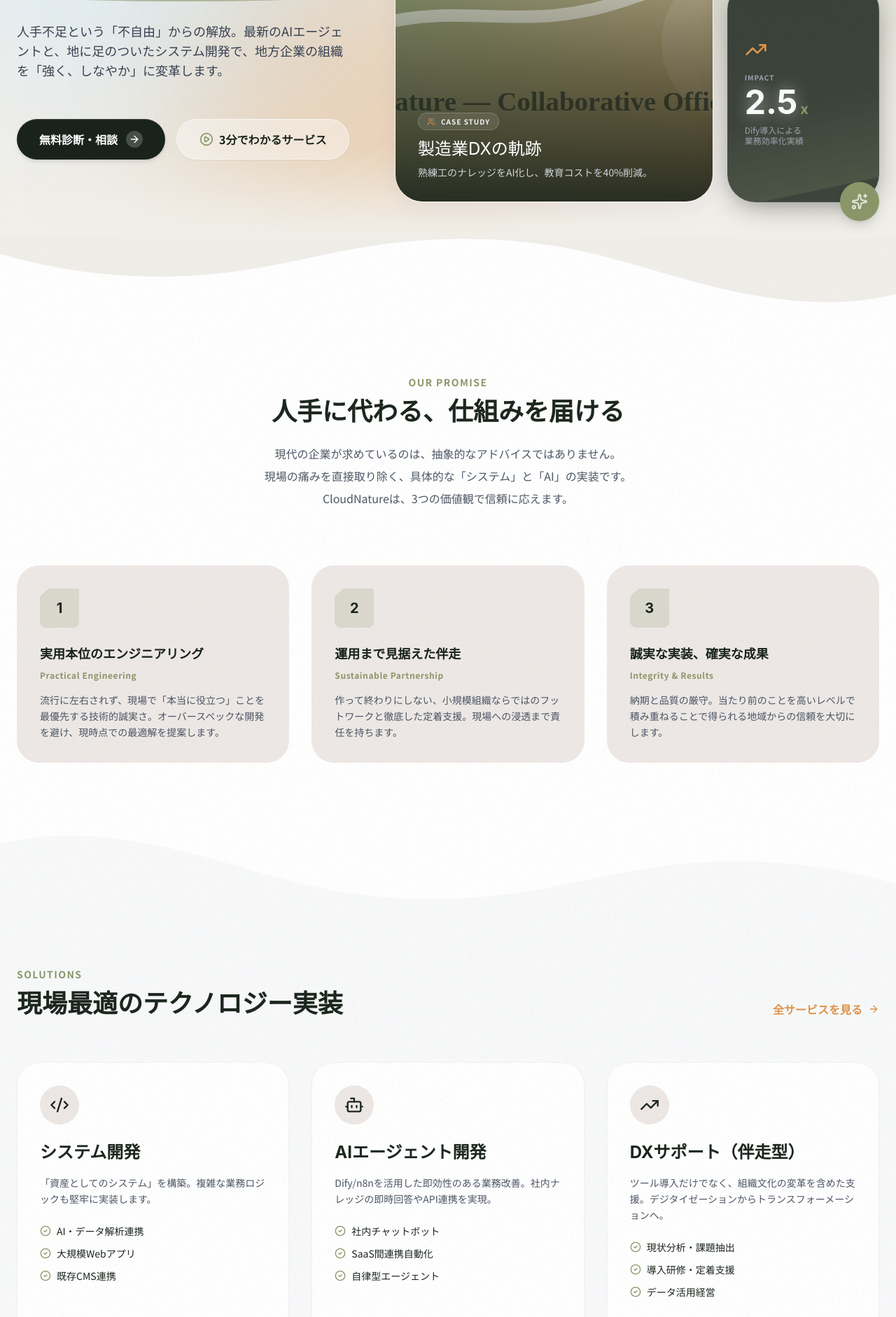
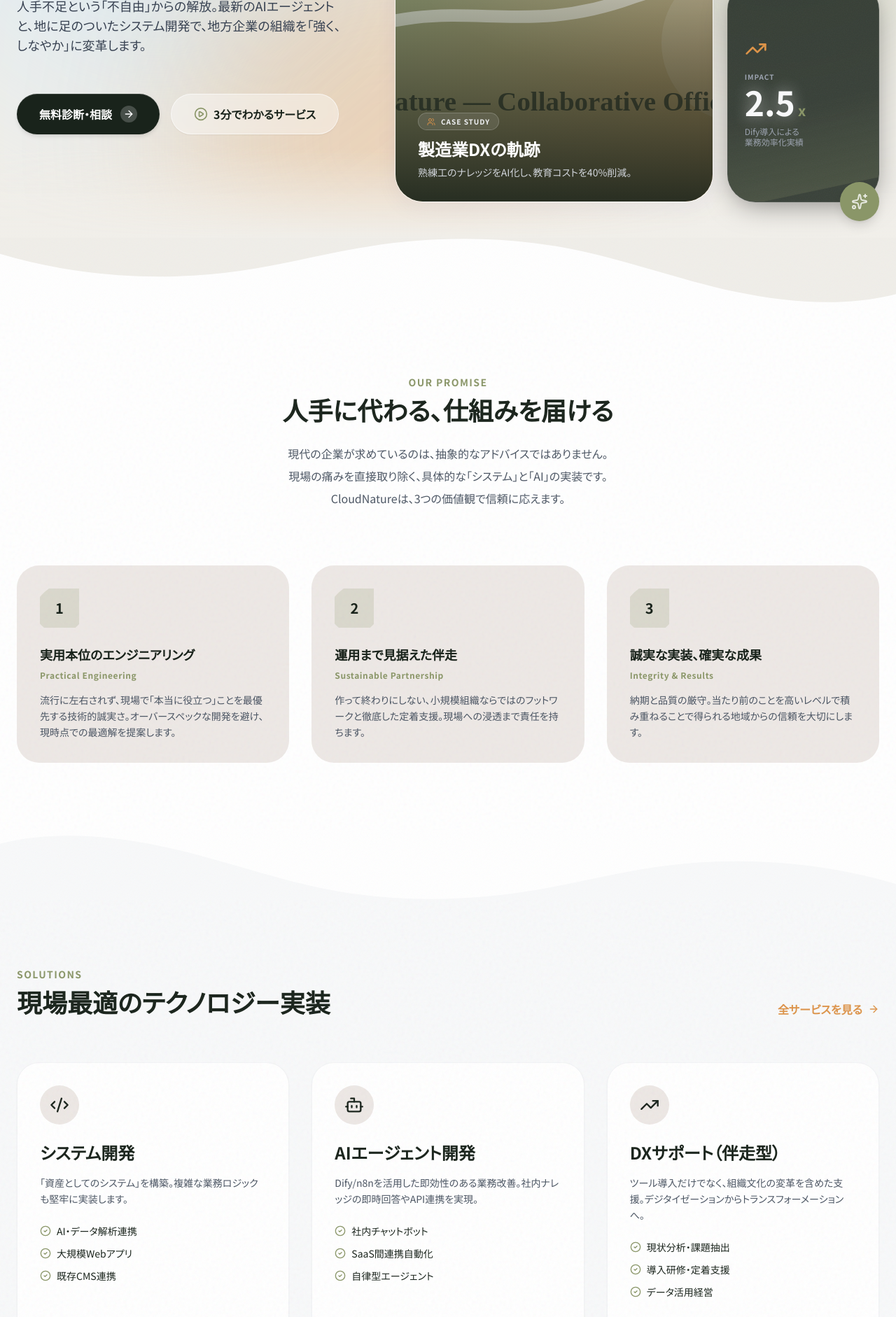
Before and after one commit to kohei0125/CloudNature, a Next.js app: page / in a window 1280 px wide. Shown: the part 460-2342 px from the top of the page at 70% size. Built offline with nearby package versions, Linux system fonts and the light colour scheme.

Commit message:
feat: フォントの調整

```diff
--- a/app/globals.css
+++ b/app/globals.css
@@ -10,14 +10,12 @@ body {
   font-family: var(--font-sans), "Noto Sans JP", sans-serif;
   background-color: #EDE8E5;
   color: #19231B;
+  font-feature-settings: "palt";
+  font-kerning: normal;
 }
 
 h1,
-h2,
-h3,
-h4,
-h5,
-h6 {
+h2 {
   font-family: var(--font-serif), "Noto Serif JP", serif;
 }
 
--- a/app/page.tsx
+++ b/app/page.tsx
@@ -119,7 +119,7 @@ const Home = () => {
                     <Users className="w-3 h-3 text-[#DD9348]" />
                     <span className="text-[10px] font-bold uppercase tracking-widest text-[#F0F2F5]">{HERO_BENTO.caseBadge}</span>
                   </div>
-                  <p className="font-serif text-2xl leading-tight mb-2">{HERO_BENTO.caseTitle}</p>
+                  <p className="text-2xl leading-tight mb-2 font-bold">{HERO_BENTO.caseTitle}</p>
                   <p className="text-sm text-gray-300">{HERO_BENTO.caseDesc}</p>
                 </div>
               </div>
@@ -173,7 +173,7 @@ const Home = () => {
                 <div className="relative z-10">
                   <p className="text-gray-400 text-[10px] font-bold uppercase tracking-widest mb-1">{HERO_BENTO.metricLabel}</p>
                   <div className="flex items-baseline gap-1">
-                    <span className="text-5xl font-serif font-bold text-white highlight-cloud">{HERO_BENTO.metricValue}</span>
+                    <span className="text-5xl font-bold text-white highlight-cloud">{HERO_BENTO.metricValue}</span>
                     <span className="text-xl text-[#8A9668] font-bold">{HERO_BENTO.metricUnit}</span>
                   </div>
                   <p className="text-gray-400 text-xs mt-2 leading-tight whitespace-pre-line">{HERO_BENTO.metricDesc}</p>
@@ -221,7 +221,7 @@ const Home = () => {
                   <svg viewBox="0 0 100 100" className="absolute inset-0 w-full h-full text-[#8A9668]/20 fill-current">
                     <path d="M42.7,-73.4C55.9,-67.2,67.3,-57.8,76.4,-46.6C85.5,-35.3,92.3,-22.2,90.8,-9.6C89.3,3,79.5,15.1,70.6,26.4C61.7,37.7,53.7,48.2,43.6,56.8C33.5,65.4,21.3,72.1,8.3,73.5C-4.7,74.9,-18.5,71,-30.7,64.2C-42.9,57.4,-53.5,47.7,-61.7,36.7C-69.9,25.7,-75.7,13.4,-74.6,1.9C-73.5,-9.6,-65.5,-20.3,-56.9,-30.2C-48.3,-40.1,-39.1,-49.2,-28.5,-56.6C-17.9,-64,-5.9,-69.7,7,-71.9L19.9,-74.1" transform="translate(50 50) scale(0.9)" />
                   </svg>
-                  <span className="font-serif font-bold text-[#19231B] text-xl relative z-10">{index + 1}</span>
+                  <span className="font-bold text-[#19231B] text-xl relative z-10">{index + 1}</span>
                 </div>
 
                 <h4 className="text-lg font-bold text-[#19231B] mb-2 relative z-10">{value.title.split(": ")[1]}</h4>
@@ -258,7 +258,7 @@ const Home = () => {
                   <div className="w-14 h-14 bg-[#EDE8E5] rounded-full flex items-center justify-center mb-6 text-[#19231B] group-hover:bg-[#19231B] group-hover:text-white transition-colors duration-300">
                     <service.icon className="w-7 h-7" />
                   </div>
-                  <h4 className="text-2xl font-serif font-bold text-[#19231B] mb-4">{service.title}</h4>
+                  <h4 className="text-2xl font-bold text-[#19231B] mb-4">{service.title}</h4>
                   <p className="text-gray-600 mb-6 text-sm leading-relaxed">{service.description}</p>
                   <ul className="space-y-3">
                     {service.features.map((feature, idx) => (
@@ -318,7 +318,7 @@ const Home = () => {
                 </div>
                 <div className="p-6 space-y-3">
                   <p className="text-xs uppercase tracking-widest text-[#C8E8FF] font-bold">{study.category}</p>
-                  <h4 className="text-xl font-serif font-bold text-white">{study.title}</h4>
+                  <h4 className="text-xl font-bold text-white">{study.title}</h4>
                   <div className="text-sm text-gray-300 space-y-2">
                     <p>
                       <span className="text-[#8A9668] font-semibold">{CASES_SECTION.labels.before}</span> {study.before}
@@ -382,7 +382,7 @@ const Home = () => {
                   <Network className="w-4 h-4 text-[#C8E8FF]" />
                   <span>{CTA_BANNER.sideBadge}</span>
                 </div>
-                <p className="text-lg md:text-xl font-serif font-semibold text-white leading-relaxed whitespace-pre-line">
+                <p className="text-lg md:text-xl font-semibold text-white leading-relaxed whitespace-pre-line">
                   {CTA_BANNER.sideTitle}
                 </p>
                 <p className="text-sm text-gray-200">{CTA_BANNER.sideDescription}</p>
--- a/components/SiteShell.tsx
+++ b/components/SiteShell.tsx
@@ -112,7 +112,7 @@ const SiteShell = ({ children }: Props) => {
                 key={item.path}
                 href={item.path}
                 onClick={() => setMobileMenuOpen(false)}
-                className={`text-2xl font-serif font-bold ${isActive(item.path) ? "text-[#DD9348]" : "text-[#19231B]"
+                className={`text-2xl font-bold ${isActive(item.path) ? "text-[#DD9348]" : "text-[#19231B]"
                   }`}
               >
                 {item.label}
```
